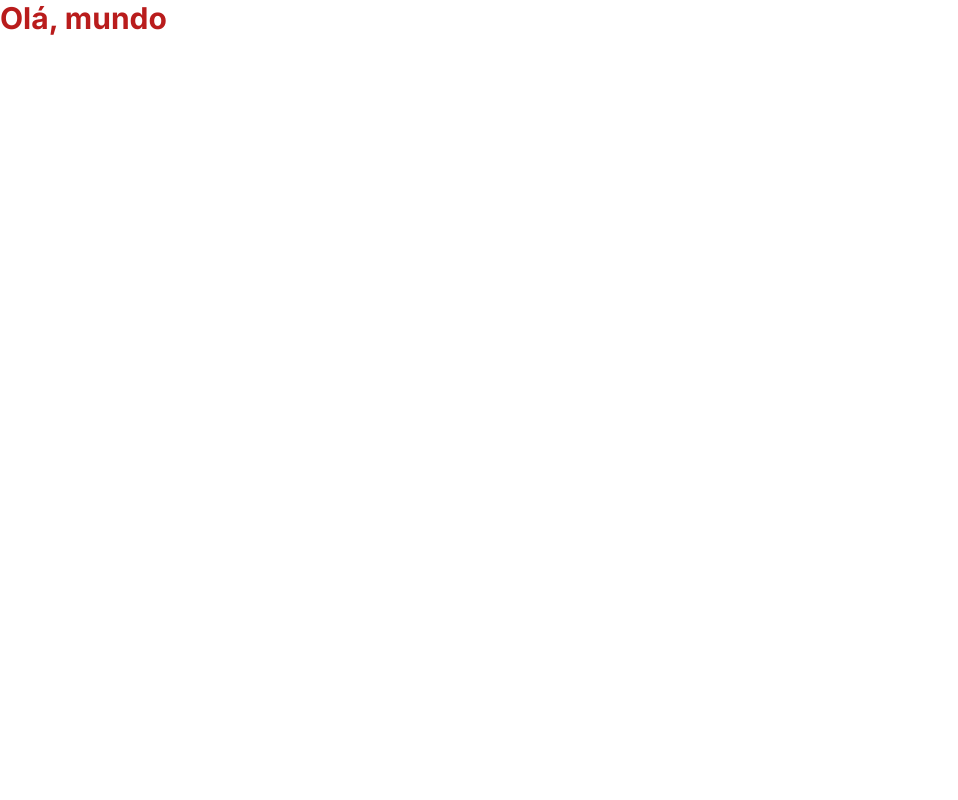
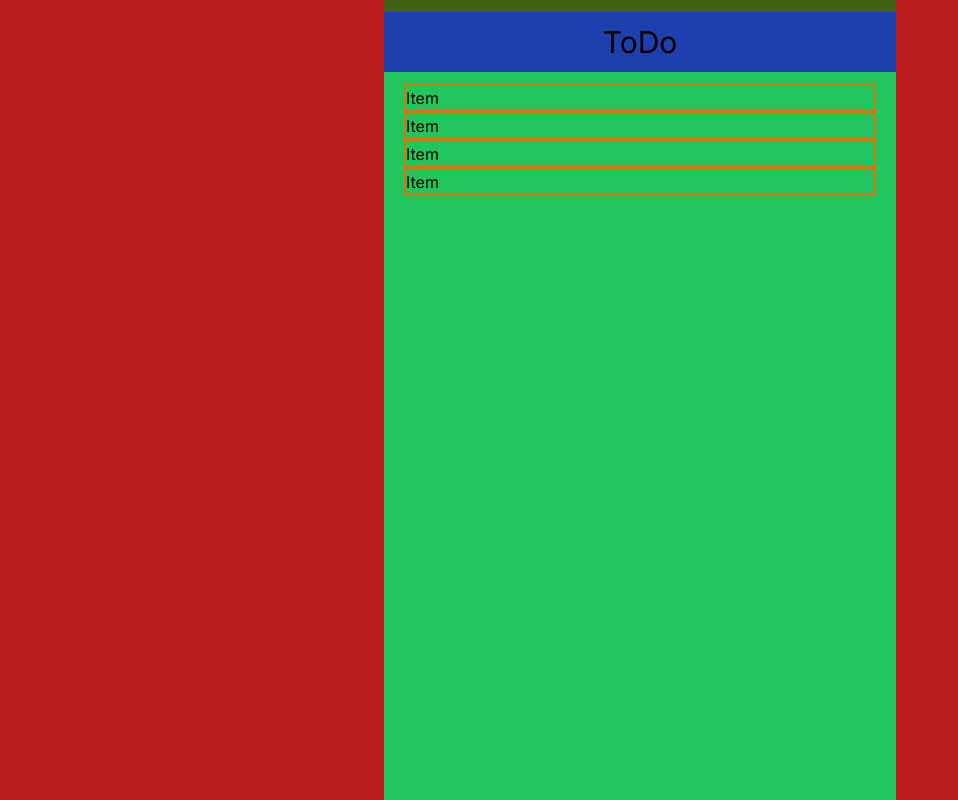
Before and after one commit to albert-rafa/todo-react, a React (Vite) app: page / in a window 1280 px wide. Shown: the whole page, without its empty margins (0-958 px from the left). Built offline with nearby package versions, Linux system fonts and the light colour scheme.

Commit message:
Done basic layout

```diff
--- a/src/App.jsx
+++ b/src/App.jsx
@@ -1,8 +1,18 @@
-import './App.css'
 
 function App() {
   return (
-    <h1 className='text-3xl font-bold text-red-700'>Olá, mundo</h1>
+    <div className='bg-red-700 w-full h-full'>
+      <div className='bg-lime-800 w-full h-full max-w-lg mx-auto flex flex-col justify-start items-center'>
+        <h1 className='bg-blue-800 w-full mt-3 py-3 text-center text-3xl'>ToDo</h1>
+
+        <main className='bg-green-500 grow w-full py-3 px-5'>
+          <div className="border-2 border-amber-600">Item</div>
+          <div className="border-2 border-amber-600">Item</div>
+          <div className="border-2 border-amber-600">Item</div>
+          <div className="border-2 border-amber-600">Item</div>
+        </main>
+      </div>
+    </div>
   )
 }
 
--- a/src/index.css
+++ b/src/index.css
@@ -1,3 +1,10 @@
 @tailwind base;
 @tailwind components;
 @tailwind utilities;
+
+body {
+    height: 100vh;
+}
+body > div {
+    height: 100%;
+}
```
